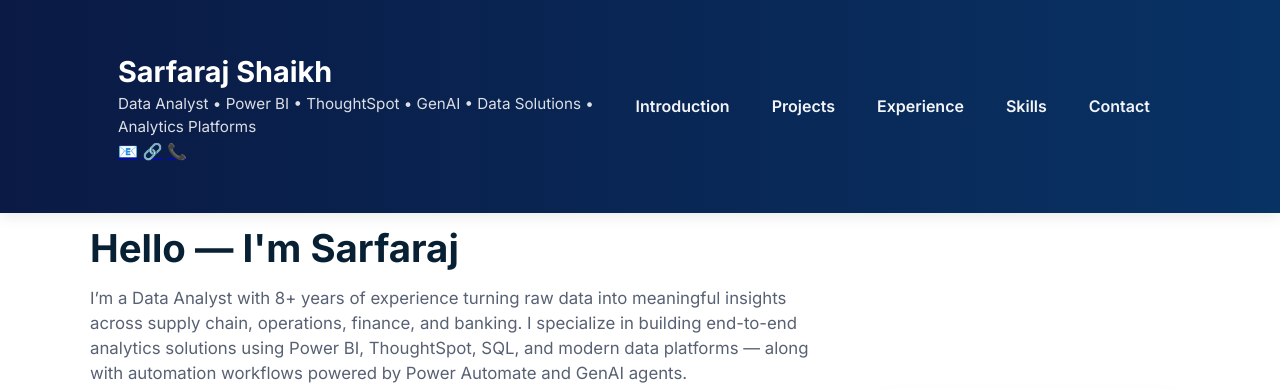
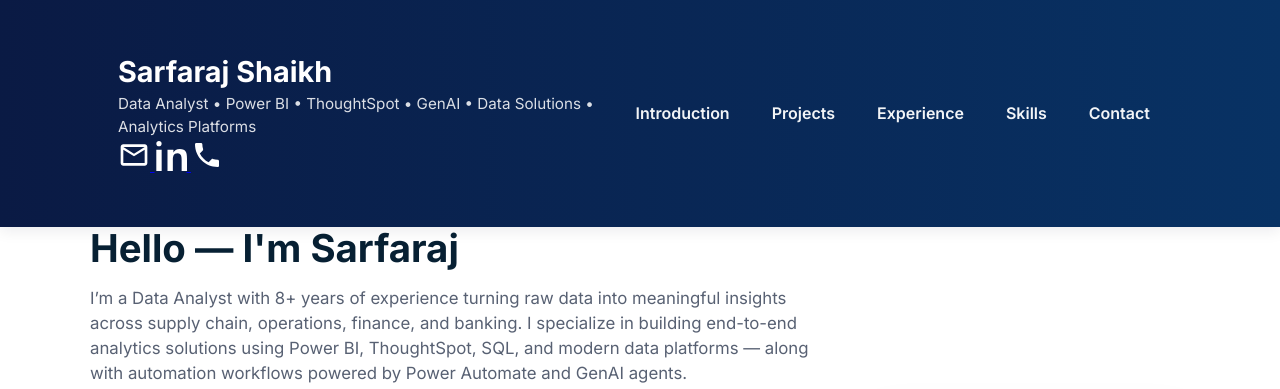
Before and after one commit to Sarfaraj19/sarfaraj-data-projects, a plain HTML site: page index.html in a window 1280 px wide. Shown: the top 389 px of the page. Drawn offline with Linux system fonts and the light colour scheme.

Commit message:
Update index.html

```diff
--- a/index.html
+++ b/index.html
@@ -20,11 +20,23 @@
   <h1>Sarfaraj Shaikh</h1>
   <p class="subtitle">Data Analyst • Power BI • ThoughtSpot • GenAI • Data Solutions • Analytics Platforms</p>
 
-  <div class="brand-icons">
-    <a href="mailto:srajcoep19@gmail.com" title="Email" class="icon">📧</a>
-    <a href="https://www.linkedin.com/in/YOUR-LINKEDIN" target="_blank" rel="noopener" title="LinkedIn" class="icon">🔗</a>
-    <a href="tel:+919421478686" title="Call" class="icon">📞</a>
-  </div>
+<div class="brand-icons">
+  <!-- Email -->
+  <a href="mailto:srajcoep19@gmail.com" class="icon" title="Email">
+    <img src="assets/icon-email.svg" alt="email icon">
+  </a>
+
+  <!-- LinkedIn -->
+  <a href="https://www.linkedin.com/in/YOUR-LINKEDIN" target="_blank" rel="noopener" class="icon" title="LinkedIn">
+    <img src="assets/icon-linkedin.svg" alt="linkedin icon">
+  </a>
+
+  <!-- Phone -->
+  <a href="tel:+919421478686" class="icon" title="Call">
+    <img src="assets/icon-phone.svg" alt="phone icon">
+  </a>
+</div>
+
 </div>
 
 
```
